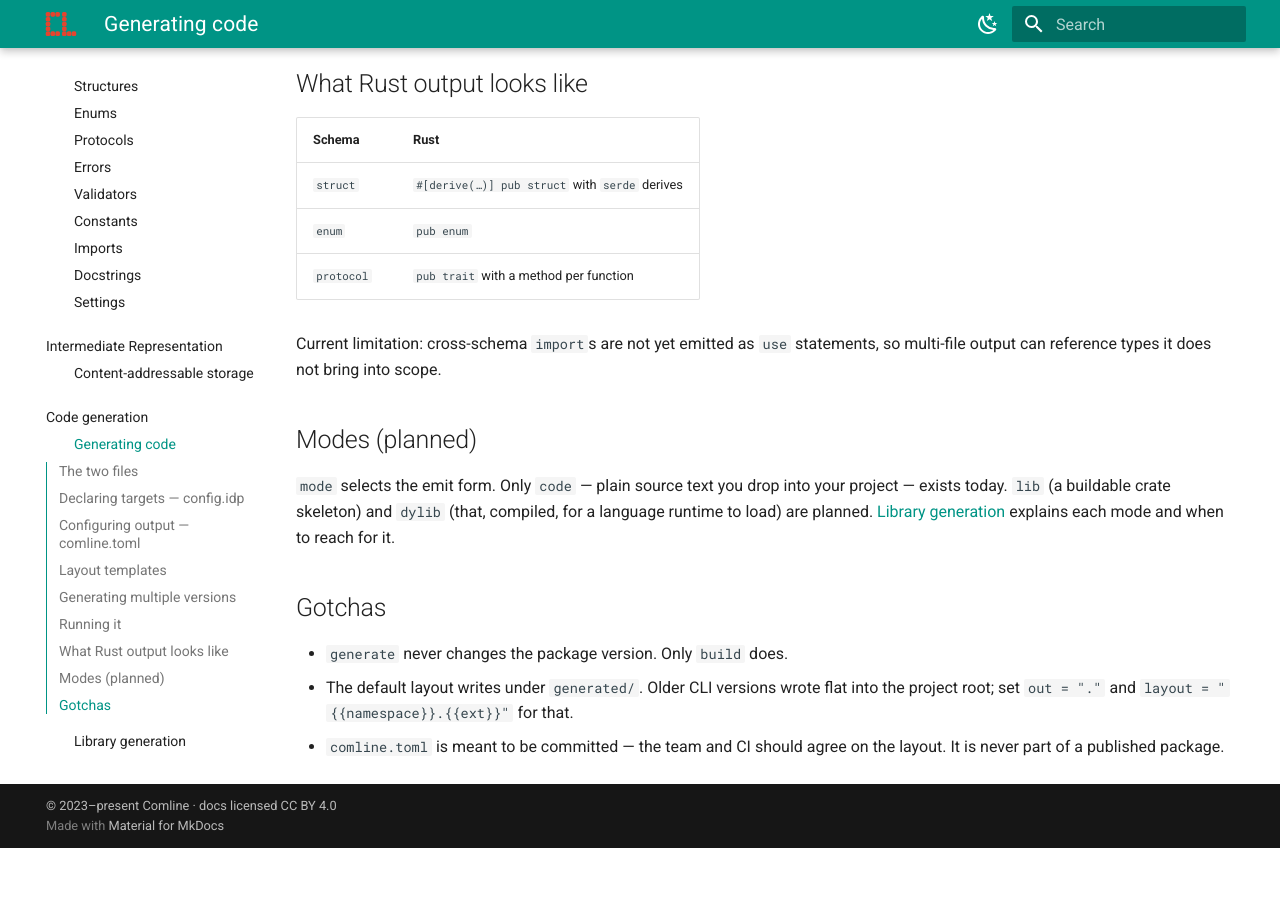
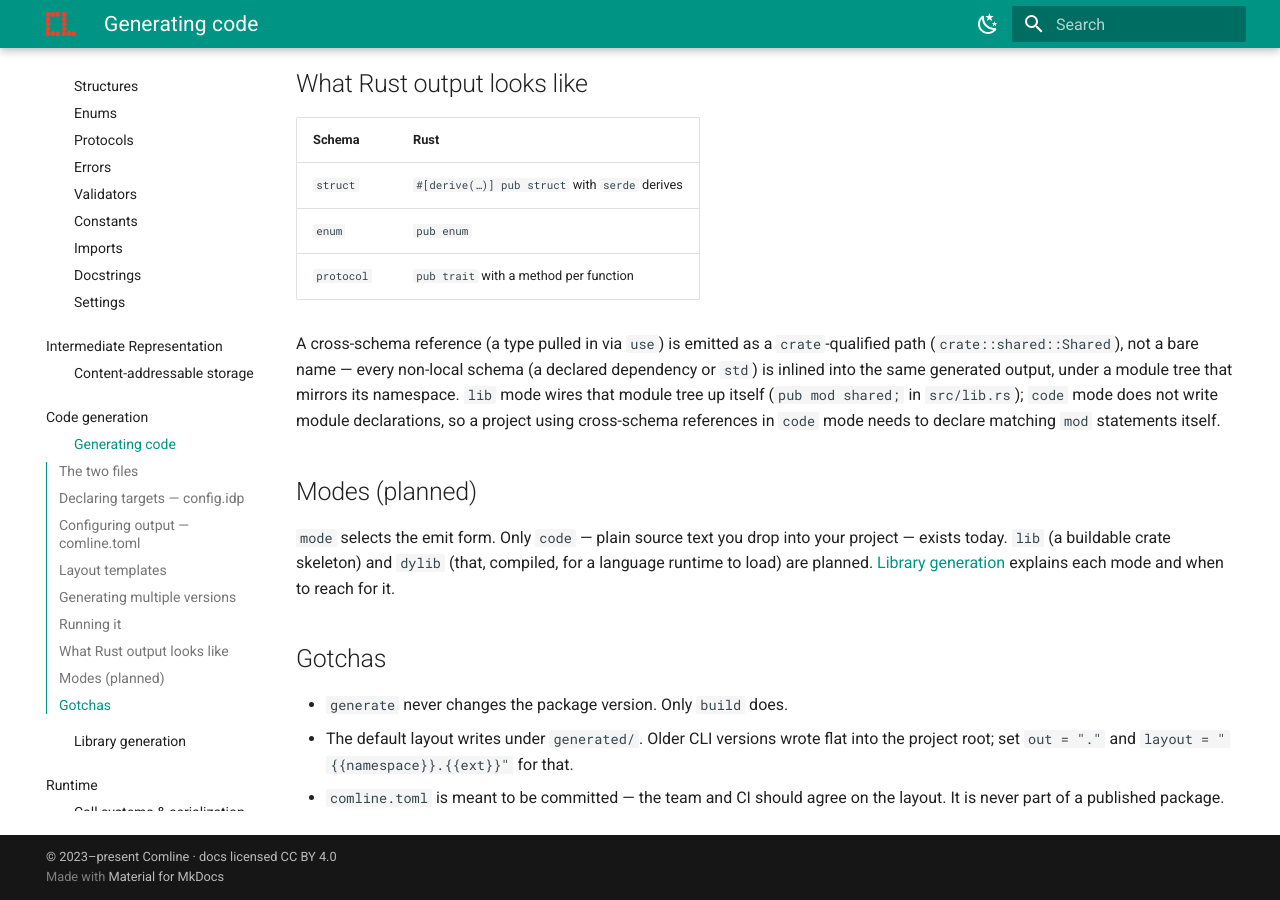
Before and after one commit to ComlineProject/docs, an MkDocs documentation site: the page built from docs/docs/guide/codegen/generating-code.md, in a window 1280 px wide and 900 px high, scrolled down 3173 px. Built offline with MkDocs 1.6.1 and Material for MkDocs 9.7.7, drawn with Linux system fonts in a browser that asks for light colours; the version menu is left out; before the commit the page ends 4021 px from its top, so only the background shows below that.

Commit message:
docs: cross-schema references now emit a qualified path
comline-rust#<pending> fixed the gap this page already documented
("cross-schema imports are not yet emitted as use statements") -
update the note to describe the real behavior (crate::<namespace>::
qualified paths, and code mode's mod-declaration contract) instead of
the stale limitation.

```diff
--- a/docs/docs/guide/codegen/generating-code.md
+++ b/docs/docs/guide/codegen/generating-code.md
@@ -150,9 +150,14 @@ is a dedicated one, e.g. `generated/`). It leaves `.comline/` alone —
 | `enum` | `pub enum` |
 | `protocol` | `pub trait` with a method per function |
 
-Current limitation: cross-schema `import`s are not yet emitted as `use`
-statements, so multi-file output can reference types it does not bring into
-scope.
+A cross-schema reference (a type pulled in via `use`) is emitted as a
+`crate`-qualified path (`crate::shared::Shared`), not a bare name — every
+non-local schema (a declared dependency or `std`) is inlined into the same
+generated output, under a module tree that mirrors its namespace. `lib`
+mode wires that module tree up itself (`pub mod shared;` in `src/lib.rs`);
+`code` mode does not write module declarations, so a project using
+cross-schema references in `code` mode needs to declare matching `mod`
+statements itself.
 
 ## Modes (planned)
 
```
